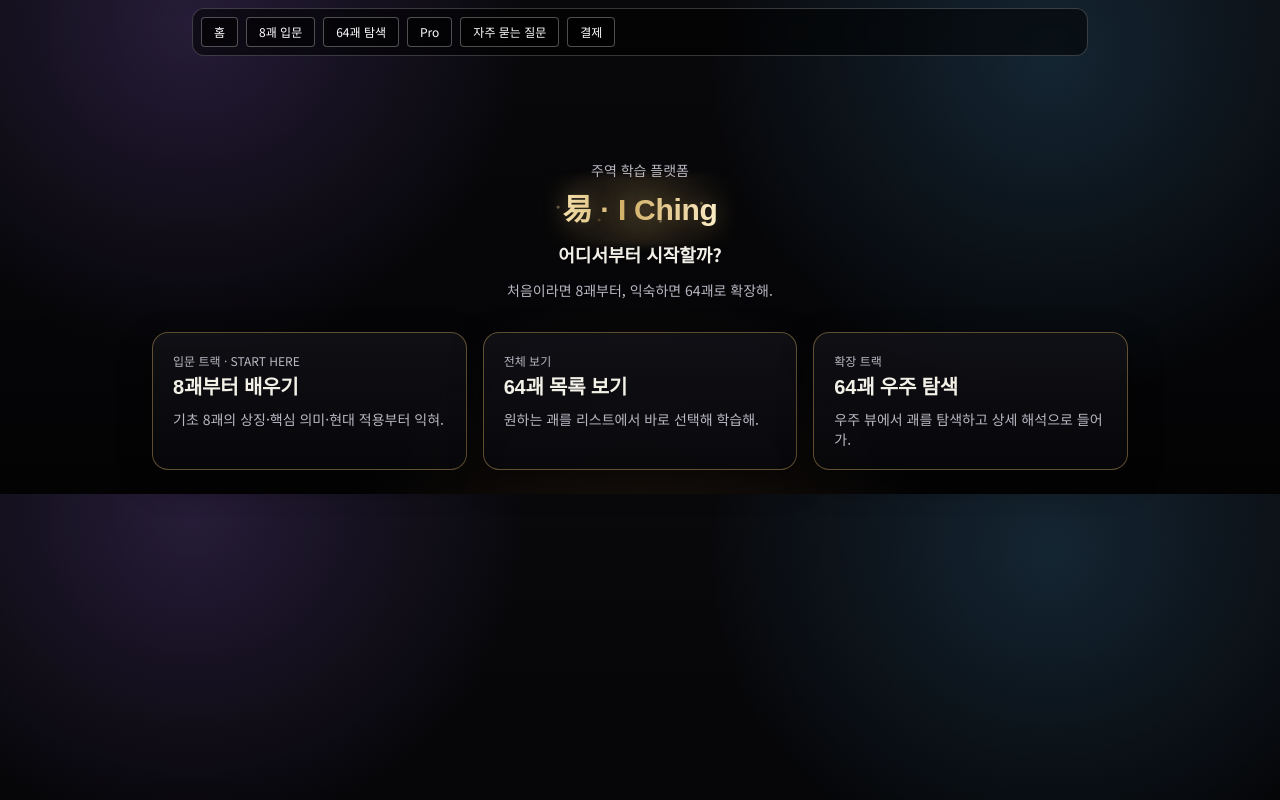
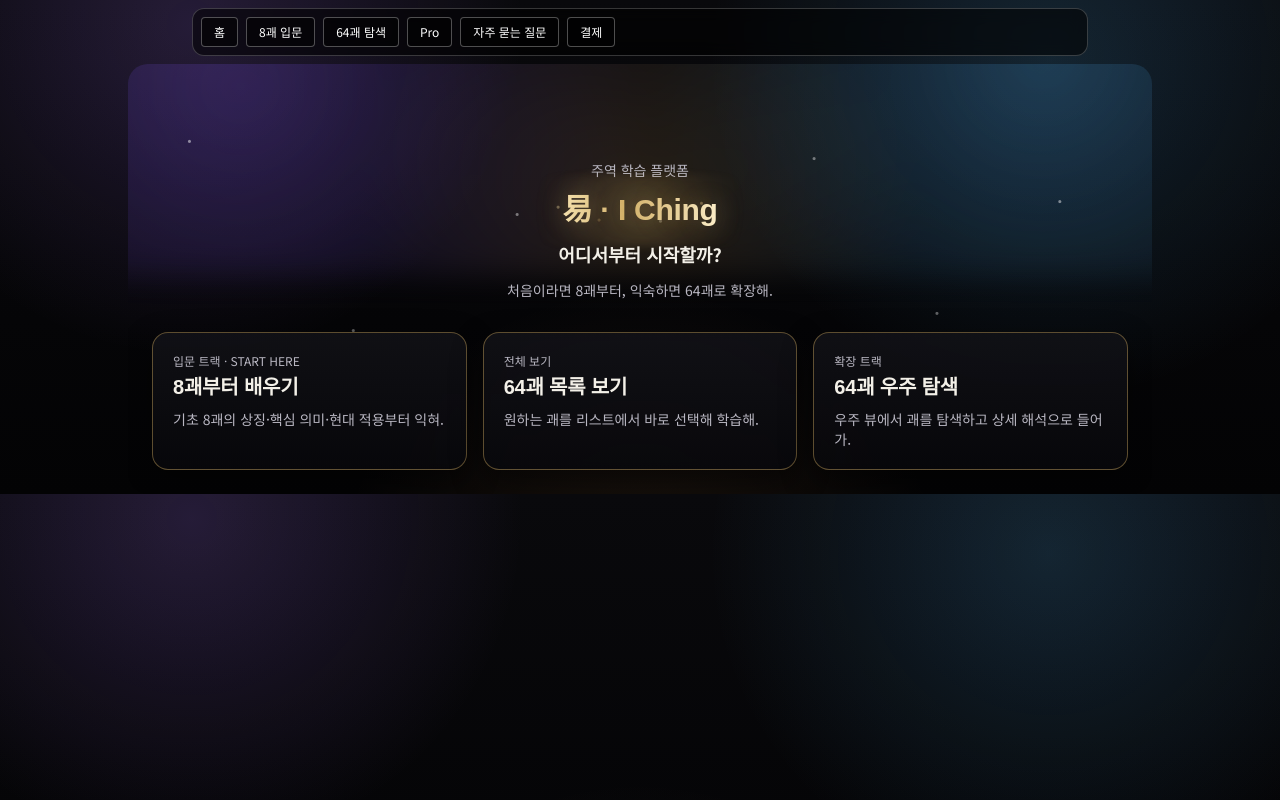
Before and after one commit to kinddragon1224/iching-learning-web, a Next.js app: page / in a window 1280 px wide. Built offline with nearby package versions, Linux system fonts and the light colour scheme.

Commit message:
Enrich home background with animated nebula and twinkling star layers

```diff
--- a/app/globals.css
+++ b/app/globals.css
@@ -219,3 +219,50 @@ h3 {
   50% { transform: translateY(-2px) translateX(1px); opacity: 1; }
   100% { transform: translateY(0px) translateX(0px); opacity: 0.65; }
 }
+
+.home-hero-bg {
+  position: relative;
+  overflow: hidden;
+  border-radius: 20px;
+}
+
+.home-nebula-layer {
+  position: absolute;
+  inset: -20% -10% auto -10%;
+  height: 70%;
+  z-index: 0;
+  background:
+    radial-gradient(circle at 18% 38%, rgba(130, 86, 255, 0.2), transparent 40%),
+    radial-gradient(circle at 82% 28%, rgba(84, 180, 255, 0.18), transparent 38%),
+    radial-gradient(circle at 50% 75%, rgba(255, 196, 120, 0.13), transparent 42%);
+  filter: blur(14px);
+  animation: nebulaFloat 9s ease-in-out infinite;
+  pointer-events: none;
+}
+
+.home-stars-layer {
+  position: absolute;
+  inset: 0;
+  z-index: 0;
+  pointer-events: none;
+  opacity: 0.75;
+  background-image:
+    radial-gradient(circle at 6% 18%, rgba(255,255,255,0.75) 0 1px, transparent 2px),
+    radial-gradient(circle at 22% 62%, rgba(255,255,255,0.55) 0 1px, transparent 2px),
+    radial-gradient(circle at 38% 35%, rgba(255,255,255,0.65) 0 1px, transparent 2px),
+    radial-gradient(circle at 53% 70%, rgba(255,255,255,0.5) 0 1px, transparent 2px),
+    radial-gradient(circle at 67% 22%, rgba(255,255,255,0.62) 0 1px, transparent 2px),
+    radial-gradient(circle at 79% 58%, rgba(255,255,255,0.55) 0 1px, transparent 2px),
+    radial-gradient(circle at 91% 32%, rgba(255,255,255,0.7) 0 1px, transparent 2px);
+  animation: starsTwinkle 4.6s ease-in-out infinite;
+}
+
+@keyframes nebulaFloat {
+  0%, 100% { transform: translateY(0px) scale(1); }
+  50% { transform: translateY(-6px) scale(1.02); }
+}
+
+@keyframes starsTwinkle {
+  0%, 100% { opacity: 0.55; }
+  50% { opacity: 0.88; }
+}
--- a/app/page.tsx
+++ b/app/page.tsx
@@ -4,8 +4,11 @@ import Link from "next/link";
 
 export default function Home() {
   return (
-    <main className="mx-auto max-w-5xl p-6 pt-24">
-      <header className="space-y-3 text-center">
+    <main className="home-hero-bg mx-auto max-w-5xl p-6 pt-24">
+      <div className="home-nebula-layer" aria-hidden />
+      <div className="home-stars-layer" aria-hidden />
+
+      <header className="relative z-10 space-y-3 text-center">
         <p className="text-sm text-[var(--text-muted)] home-fade-in">주역 학습 플랫폼</p>
         <div className="home-title-wrap">
           <div className="home-title-aura" aria-hidden />
@@ -16,7 +19,7 @@ export default function Home() {
         <p className="text-sm text-[var(--text-muted)] home-fade-up-delay">처음이라면 8괘부터, 익숙하면 64괘로 확장해.</p>
       </header>
 
-      <section className="mt-8 grid gap-4 md:grid-cols-3">
+      <section className="relative z-10 mt-8 grid gap-4 md:grid-cols-3">
         <Link href="/bagua" className="paper-panel rounded-2xl p-5 panel-hover ring-1 ring-[rgba(212,178,106,0.45)]">
           <p className="text-xs text-[var(--text-muted)]">입문 트랙 · START HERE</p>
           <h2 className="mt-1 text-xl font-semibold">8괘부터 배우기</h2>
```
